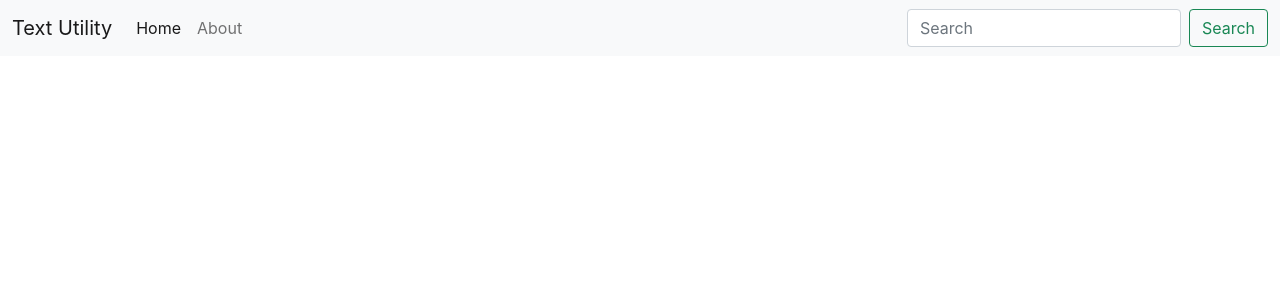
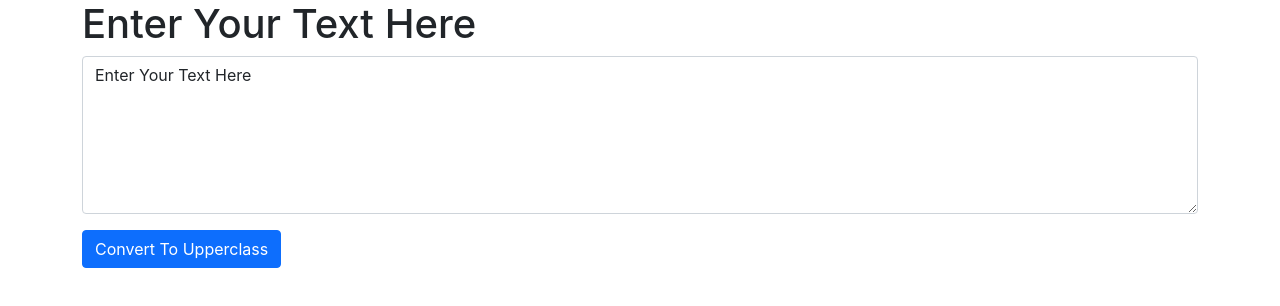
Before and after one commit to PoudelAmrit123/ReactApp, a React (Create React App) app in the folder my-app/: page / in a window 1280 px wide. Shown: the top 306 px of the page. Built offline with nearby package versions, Linux system fonts and the light colour scheme.

Commit message:
Props and state

```diff
--- a/my-app/src/App.js
+++ b/my-app/src/App.js
@@ -1,46 +1,21 @@
 // import logo from './logo.svg';
-import './App.css';
+import "./App.css";
+import Navbar from "./Component/NavBar";
+import TextForm from "./Component/TextForm";
 
 //
 
-   function App(){
+function App() {
+  return (
+    (<Navbar title="Text Utinslis" aboutText=" About Text Utility" />),
+    (
+      <div className="container">
 
+        <TextForm heading=" Enter Your Text Here " />
 
-
-
-      return (
-
-         <>
-          <nav className="navbar navbar-expand-lg navbar-light bg-light">
-  <div className="container-fluid">
-    <a className="navbar-brand" href="/">Text Utility</a>
-    <button className="navbar-toggler" type="button" data-bs-toggle="collapse" data-bs-target="#navbarSupportedContent" aria-controls="navbarSupportedContent" aria-expanded="false" aria-label="Toggle navigation">
-      <span className="navbar-toggler-icon"></span>
-    </button>
-    <div className="collapse navbar-collapse" id="navbarSupportedContent">
-      <ul className="navbar-nav me-auto mb-2 mb-lg-0">
-        <li className="nav-item">
-          <a className="nav-link active" aria-current="page" href="/">Home</a>
-        </li>
-        <li className="nav-item">
-          <a className="nav-link" href="/">About </a>
-        </li>
-
-
-      </ul>
-      <form className="d-flex">
-        <input className="form-control me-2" type="search" placeholder="Search" aria-label="Search"/>
-        <button className="btn btn-outline-success" type="submit">Search</button>
-      </form>
-    </div>
-  </div>
-</nav>
-
-
-         </>
-      )
-
-
-   }
+      </div>
+    )
+  );
+}
 
 export default App;
--- /dev/null
+++ b/my-app/src/Component/NavBar.js
@@ -0,0 +1,53 @@
+import React from "react";
+import PropTypes from 'prop-types'
+
+
+      export default function Navbar (props){
+
+
+        return (
+
+            <>
+             <nav className="navbar navbar-expand-lg navbar-light bg-light">
+     <div className="container-fluid">
+       <a className="navbar-brand" href="/"> {props.title}</a>
+       <button className="navbar-toggler" type="button" data-bs-toggle="collapse" data-bs-target="#navbarSupportedContent" aria-controls="navbarSupportedContent" aria-expanded="false" aria-label="Toggle navigation">
+         <span className="navbar-toggler-icon"></span>
+       </button>
+       <div className="collapse navbar-collapse" id="navbarSupportedContent">
+         <ul className="navbar-nav me-auto mb-2 mb-lg-0">
+           <li className="nav-item">
+             <a className="nav-link active" aria-current="page" href="/">Home</a>
+           </li>
+           <li className="nav-item">
+             <a className="nav-link" href="/">{props.aboutText} </a>
+           </li>
+
+
+         </ul>
+         <form className="d-flex">
+           <input className="form-control me-2" type="search" placeholder="Search" aria-label="Search"/>
+           <button className="btn btn-outline-success" type="submit">Search</button>
+         </form>
+       </div>
+     </div>
+   </nav>
+
+
+
+
+
+
+            </>
+
+
+        )
+
+
+Navbar.propTypes = {
+
+    title: PropTypes.string ,
+    aboutText : PropTypes.string ,
+  }
+
+      }
--- /dev/null
+++ b/my-app/src/Component/TextForm.js
@@ -0,0 +1,51 @@
+import React ,{useState} from 'react'
+
+export default function TextForm(props) {
+
+
+
+    // const [ text , setText] = useState ( 'Enter Your Text Here ');
+
+     const [text, setText] = useState('Enter Your Text Here ');
+
+      const handleUpclick = ()=> {
+          console.log("Upper Case is clicked" , text );
+
+
+          let newText = text.toUpperCase();
+          setText(newText);
+      }
+
+       const handleOnchange = (event)=>{
+           console.log("on change");
+           console.log(text);
+           setText(event.target.text);
+       }
+
+
+
+
+  return (
+      <div>
+
+<div className="mb-3">
+     <h1> {props.heading }</h1>
+     <textarea className="form-control" value={text} onChange={handleOnchange} id="myBox" rows="6"></textarea>
+
+</div>
+
+   <button className="btn btn-primary"  onClick={handleUpclick}> Convert To Upperclass</button>
+
+
+
+
+
+</div>
+
+
+
+
+)
+
+
+}
```
